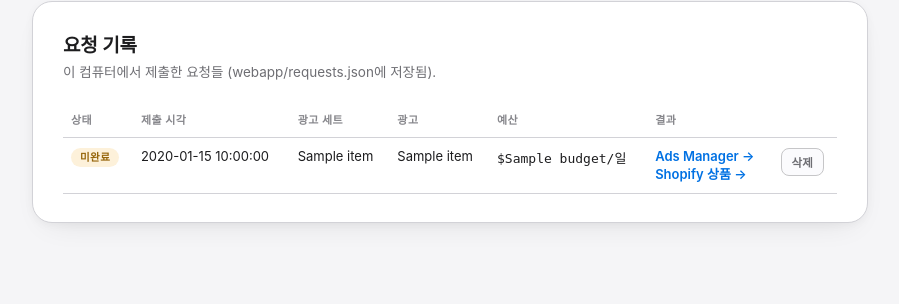
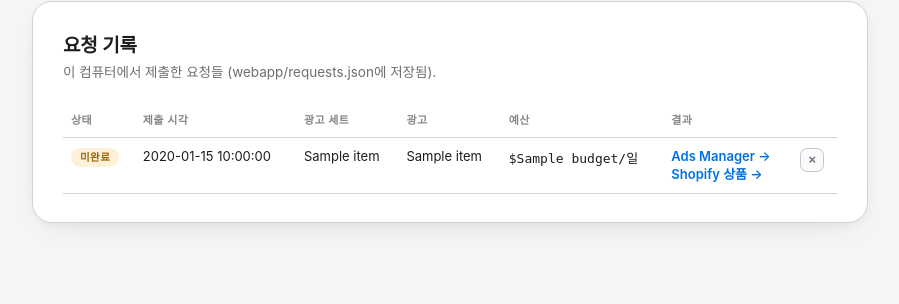
Before and after one commit to sungyyy26/metaad-creator, a Flask app: template webapp/templates/index.html in a window 1280 px wide. Shown: the part 2018-2322 px from the top of the page, without its empty margins (190-1089 px from the left). Run offline with Flask 3, Linux system fonts and the light colour scheme; the template is opened without the code that fills it: most values are stand-ins (such as "Sample title", 1, 10 or a date in 2020).

Commit message:
Fix missing promoted_object on ad set creation, simplify delete to X button
Co-Authored-By: Claude Sonnet 5 <noreply@anthropic.com>
Claude-Session: https://claude.ai/code/session_01KentCtJqe1KiuePnZrmkPU

```diff
--- a/meta_lib.py
+++ b/meta_lib.py
@@ -104,6 +104,10 @@ def duplicate_ad(token, *, account_id, campaign_id, source_adset_name, new_adset
         targeting=json.dumps(source_adset["targeting"]),
         status="PAUSED",
     )
+    if source_adset.get("promoted_object"):
+        adset_payload["promoted_object"] = json.dumps(source_adset["promoted_object"])
+    if source_adset.get("destination_type"):
+        adset_payload["destination_type"] = source_adset["destination_type"]
     if start_iso:
         adset_payload["start_time"] = start_iso
     if end_iso:
--- a/webapp/templates/index.html
+++ b/webapp/templates/index.html
@@ -98,7 +98,7 @@
   a:hover{text-decoration:underline;}
   .mono{font-family:ui-monospace,monospace;}
   .empty{color:var(--text-faint);text-align:center;padding:28px;}
-  .delete-btn{border:1px solid var(--border-strong);background:var(--surface-2);color:var(--text-muted);font-size:11.5px;font-weight:600;border-radius:8px;padding:5px 10px;cursor:pointer;white-space:nowrap;}
+  .delete-btn{border:1px solid var(--border-strong);background:var(--surface-2);color:var(--text-muted);font-size:13px;font-weight:700;line-height:1;border-radius:7px;width:24px;height:24px;padding:0;cursor:pointer;}
   .delete-btn:hover{background:var(--status-error-bg);color:var(--status-error-fg);border-color:var(--status-error-bg);}
 </style>
 </head>
@@ -271,8 +271,8 @@
             {% endif %}
           </td>
           <td>
-            <form method="post" action="/delete/{{ it.id }}" onsubmit="return confirm('이 요청 기록을 삭제할까요? (실제로 생성된 광고/Shopify 페이지는 삭제되지 않습니다)');">
-              <button type="submit" class="delete-btn">삭제</button>
+            <form method="post" action="/delete/{{ it.id }}">
+              <button type="submit" class="delete-btn" title="기록 삭제 (실제 광고는 삭제되지 않음)">×</button>
             </form>
           </td>
         </tr>
```
